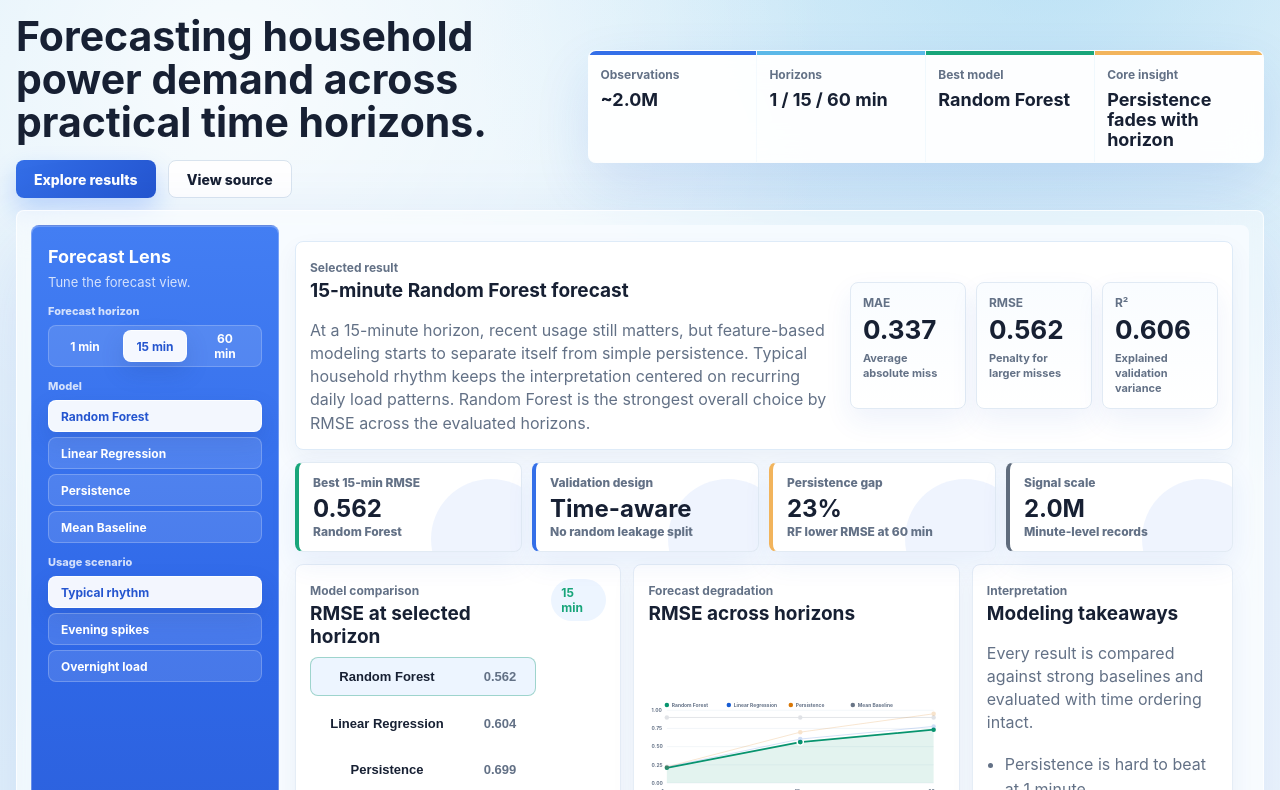
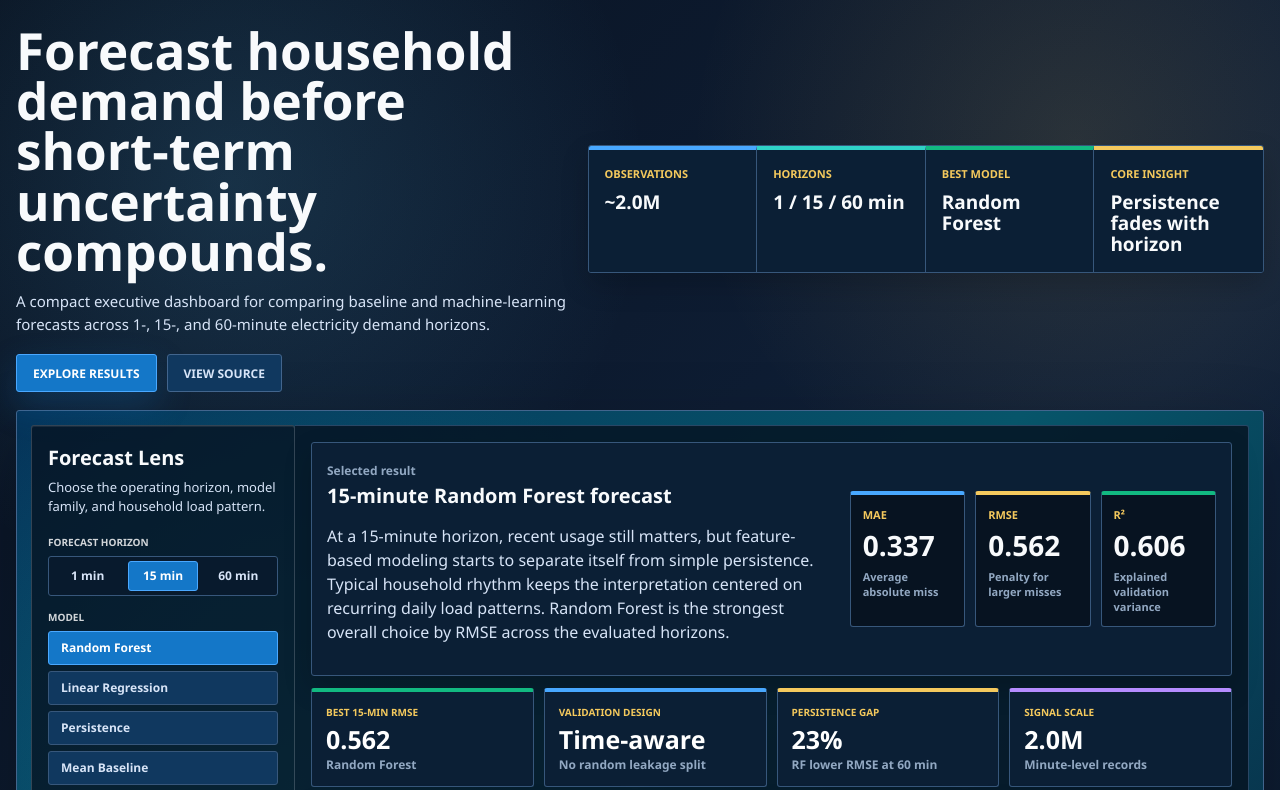
Before and after one commit to JoshuaColePhD/Household_Electric_Consumption_Analysis, a website: page index.html in a window 1280 px wide. Shown: the part 68-858 px from the top of the page. Drawn offline with Linux system fonts and the light colour scheme.

Commit message:
Refresh Vercel dashboard design

```diff
--- a/assets/dashboard.js
+++ b/assets/dashboard.js
@@ -16,10 +16,10 @@ const metrics = [
 const modelOrder = ["random_forest", "linear_regression_scaled", "baseline_persistence", "baseline_mean"];
 const modelNames = Object.fromEntries(metrics.map((metric) => [metric.model, metric.label]));
 const accent = {
-  random_forest: "#07946e",
-  linear_regression_scaled: "#175cd3",
-  baseline_persistence: "#d97706",
-  baseline_mean: "#697586",
+  random_forest: "#12b981",
+  linear_regression_scaled: "#48a8ff",
+  baseline_persistence: "#f4c95d",
+  baseline_mean: "#b58cff",
 };
 
 const state = {
@@ -181,7 +181,7 @@ function renderLineChart() {
     .map((tick) => {
       const yy = y(tick);
       return `
-        <line x1="${padding.left}" y1="${yy}" x2="${width - padding.right}" y2="${yy}" stroke="#e5ebf1" />
+        <line x1="${padding.left}" y1="${yy}" x2="${width - padding.right}" y2="${yy}" stroke="#26415f" />
         <text class="axis-text" x="8" y="${yy + 4}">${tick.toFixed(2)}</text>
       `;
     })
--- a/assets/styles.css
+++ b/assets/styles.css
@@ -1,20 +1,22 @@
 :root {
-  color-scheme: light;
-  --bg: #dfeff8;
-  --surface: #ffffff;
-  --surface-strong: #edf5ff;
-  --ink: #172033;
-  --muted: #637186;
-  --line: #d9e4ef;
-  --blue: #346fe8;
-  --blue-deep: #2455cf;
-  --cyan: #5bb8e8;
-  --green: #18a57a;
-  --warm: #f2b45c;
-  --rose: #e97994;
-  --slate: #5f6c7d;
-  --shadow: 0 22px 55px rgba(36, 85, 207, 0.12);
-  --shadow-soft: 0 12px 28px rgba(36, 85, 207, 0.08);
+  color-scheme: dark;
+  --bg: #071321;
+  --bg-2: #0b1f35;
+  --panel: #0f2944;
+  --panel-2: #10385f;
+  --ink: #f8fafc;
+  --muted: #d7e4f7;
+  --soft: #92a8c2;
+  --line: #37577b;
+  --line-strong: #42658d;
+  --ocean: #48a8ff;
+  --cyan: #2fd2c6;
+  --gold: #f4c95d;
+  --ember: #f1774d;
+  --pine: #12b981;
+  --plum: #b58cff;
+  --shadow: 0 26px 70px rgba(0, 0, 0, 0.28);
+  --shadow-soft: 0 12px 28px rgba(0, 0, 0, 0.18);
 }
 
 * {
@@ -26,18 +28,25 @@ html {
 }
 
 body {
+  min-height: 100vh;
   margin: 0;
+  overflow-x: hidden;
   background:
-    radial-gradient(circle at 18% 8%, rgba(255, 255, 255, 0.78), transparent 30%),
-    radial-gradient(circle at 82% 0%, rgba(91, 184, 232, 0.32), transparent 28%),
-    linear-gradient(135deg, #d8edf9 0%, #eef7fc 46%, #f8fbff 100%);
+    radial-gradient(circle at 18% 12%, rgba(91, 192, 235, 0.16), transparent 26rem),
+    radial-gradient(circle at 84% 10%, rgba(244, 201, 93, 0.12), transparent 24rem),
+    linear-gradient(135deg, #08111f 0%, #10213a 48%, #07101d 100%);
   color: var(--ink);
-  font-family: Inter, ui-sans-serif, system-ui, -apple-system, BlinkMacSystemFont, "Segoe UI", sans-serif;
+  font-family: "IBM Plex Sans", "Avenir Next", "Segoe UI", Inter, ui-sans-serif, system-ui, sans-serif;
 }
 
 a {
   color: inherit;
   text-decoration: none;
+}
+
+button,
+select {
+  font: inherit;
 }
 
 .topbar {
@@ -49,8 +58,8 @@ a {
   justify-content: space-between;
   gap: 24px;
   padding: 12px clamp(18px, 4vw, 56px);
-  background: rgba(246, 251, 255, 0.76);
-  border-bottom: 1px solid rgba(255, 255, 255, 0.68);
+  border-bottom: 1px solid rgba(66, 101, 141, 0.72);
+  background: rgba(7, 19, 33, 0.82);
   backdrop-filter: blur(18px);
 }
 
@@ -58,15 +67,18 @@ a {
   display: flex;
   align-items: center;
   gap: 12px;
+  min-width: 0;
 }
 
 .brand-mark {
   display: grid;
   width: 40px;
   height: 40px;
+  flex: 0 0 auto;
   place-items: center;
-  border-radius: 8px;
-  background: linear-gradient(135deg, var(--blue), var(--blue-deep));
+  border: 1px solid rgba(72, 168, 255, 0.58);
+  border-radius: 3px;
+  background: linear-gradient(135deg, #1477c8, #0f2944);
   color: #fff;
   font-size: 13px;
   font-weight: 800;
@@ -77,12 +89,16 @@ a {
   display: block;
 }
 
+.brand strong {
+  font-size: 15px;
+  letter-spacing: 0;
+}
+
 .brand small,
 .nav-links a,
 .section-label,
-.soft-tag,
-label {
-  color: var(--muted);
+.soft-tag {
+  color: var(--soft);
   font-size: 12px;
   font-weight: 700;
   letter-spacing: 0;
@@ -91,21 +107,24 @@ label {
 .nav-links {
   display: flex;
   align-items: center;
-  gap: 18px;
+  gap: 8px;
 }
 
 .nav-links a {
-  border-radius: 8px;
+  border: 1px solid transparent;
+  border-radius: 3px;
   padding: 8px 10px;
+  text-transform: uppercase;
 }
 
 .nav-links a:hover {
-  background: #fff;
-  color: var(--blue-deep);
+  border-color: var(--line-strong);
+  background: #10385f;
+  color: var(--ink);
 }
 
 main {
-  width: min(1320px, calc(100% - 32px));
+  width: min(1360px, calc(100% - 32px));
   margin: 0 auto;
 }
 
@@ -114,31 +133,33 @@ main {
   grid-template-columns: minmax(0, 0.9fr) minmax(520px, 1.1fr);
   gap: 18px;
   align-items: center;
-  min-height: 170px;
-  padding: 18px 0 10px;
+  min-height: 248px;
+  padding: 28px 0 18px;
 }
 
 .hero h1 {
-  max-width: 620px;
+  max-width: 700px;
   margin: 0;
-  font-size: clamp(30px, 3.2vw, 44px);
-  line-height: 1.05;
+  color: var(--ink);
+  font-size: clamp(34px, 4vw, 58px);
+  font-weight: 700;
+  line-height: 0.98;
   letter-spacing: 0;
 }
 
 .hero p {
-  max-width: 560px;
-  margin: 10px 0 0;
+  max-width: 620px;
+  margin: 14px 0 0;
   color: var(--muted);
   font-size: 15px;
-  line-height: 1.45;
+  line-height: 1.55;
 }
 
 .hero-actions {
   display: flex;
   flex-wrap: wrap;
-  gap: 12px;
-  margin-top: 16px;
+  gap: 10px;
+  margin-top: 18px;
 }
 
 .button {
@@ -146,210 +167,170 @@ main {
   min-height: 38px;
   align-items: center;
   justify-content: center;
-  border-radius: 8px;
-  padding: 0 18px;
-  font-size: 14px;
+  border-radius: 3px;
+  padding: 0 16px;
+  border: 1px solid var(--line-strong);
+  font-size: 12px;
   font-weight: 800;
+  text-transform: uppercase;
 }
 
 .button.primary {
-  background: linear-gradient(135deg, var(--blue), var(--blue-deep));
+  border-color: #4aa8ff;
+  background: #1477c8;
   color: #fff;
-  box-shadow: 0 12px 26px rgba(20, 99, 255, 0.22);
+  box-shadow: 0 14px 34px rgba(20, 119, 200, 0.25);
 }
 
 .button.secondary {
-  border: 1px solid var(--line);
-  background: #fff;
+  background: #10385f;
+  color: var(--muted);
 }
 
 .hero-panel,
 .panel,
 .control-rail {
-  border: 1px solid rgba(255, 255, 255, 0.74);
-  border-radius: 8px;
-  background: var(--surface);
-  box-shadow: var(--shadow);
-}
-
-.panel,
-.control-rail,
-.hero-panel {
-  transition: transform 180ms ease, box-shadow 180ms ease, border-color 180ms ease;
-}
-
-.hero-panel .stat:nth-child(1) {
-  border-top: 4px solid var(--blue);
-}
-
-.hero-panel .stat:nth-child(2) {
-  border-top: 4px solid var(--cyan);
-}
-
-.hero-panel .stat:nth-child(3) {
-  border-top: 4px solid var(--green);
-}
-
-.hero-panel .stat:nth-child(4) {
-  border-top: 4px solid var(--warm);
-}
-
-.panel:hover,
-.control-rail:hover,
-.hero-panel:hover {
-  border-color: rgba(255, 255, 255, 0.94);
-  box-shadow: 0 26px 62px rgba(36, 85, 207, 0.14);
+  border: 1px solid var(--line);
+  border-radius: 3px;
+  background: var(--bg-2);
+  box-shadow: var(--shadow-soft);
 }
 
 .hero-panel {
   display: grid;
   grid-template-columns: repeat(4, minmax(0, 1fr));
-  gap: 1px;
   overflow: hidden;
-  background: rgba(255, 255, 255, 0.72);
-  backdrop-filter: blur(16px);
+  background: #0b1f35;
 }
 
 .stat {
-  min-height: 82px;
-  padding: 12px;
-  background: rgba(255, 255, 255, 0.84);
+  min-height: 108px;
+  padding: 16px;
+  border-top: 4px solid var(--ocean);
+  border-right: 1px solid var(--line);
+  background: #0b1f35;
 }
 
-.stat:hover {
-  background: #fbfdff;
+.stat:nth-child(2) {
+  border-top-color: var(--cyan);
+}
+
+.stat:nth-child(3) {
+  border-top-color: var(--pine);
+}
+
+.stat:nth-child(4) {
+  border-top-color: var(--gold);
+  border-right: 0;
 }
 
 .stat span,
 .metric-row span {
   display: block;
-  color: var(--muted);
-  font-size: 12px;
-  font-weight: 700;
+  color: var(--gold);
+  font-size: 11px;
+  font-weight: 800;
+  text-transform: uppercase;
 }
 
 .stat strong {
   display: block;
-  margin-top: 8px;
-  font-size: 18px;
-  line-height: 1.1;
+  margin-top: 11px;
+  color: var(--ink);
+  font-size: 19px;
+  line-height: 1.12;
 }
 
 .dashboard-shell {
   display: grid;
-  grid-template-columns: 248px minmax(0, 1fr);
+  grid-template-columns: 264px minmax(0, 1fr);
   gap: 0;
+  margin: 0 0 20px;
   padding: 14px;
-  margin: 2px 0 20px;
-  border: 1px solid rgba(255, 255, 255, 0.72);
-  border-radius: 8px;
-  background: rgba(255, 255, 255, 0.42);
-  box-shadow: 0 34px 90px rgba(36, 85, 207, 0.15);
-  backdrop-filter: blur(20px);
+  border: 1px solid var(--line-strong);
+  border-radius: 3px;
+  background:
+    radial-gradient(circle at 22% 44%, rgba(23, 146, 161, 0.35), transparent 28rem),
+    linear-gradient(135deg, #05345a 0%, #07556a 48%, #08203b 100%);
+  box-shadow: var(--shadow);
 }
 
 .control-rail {
-  position: relative;
   align-self: stretch;
-  min-height: 0;
   padding: 16px;
-  border-color: rgba(255, 255, 255, 0.28);
-  background: linear-gradient(180deg, #437ef3 0%, #2f68e8 52%, #2a5bd4 100%);
-  box-shadow: inset 0 1px 0 rgba(255, 255, 255, 0.22);
-  color: #fff;
+  border-color: rgba(255, 255, 255, 0.18);
+  background: rgba(7, 19, 33, 0.78);
+  box-shadow: inset 0 1px 0 rgba(255, 255, 255, 0.08);
 }
 
 .control-rail h2,
 .panel h2,
 .methodology h2 {
   margin: 4px 0 0;
-  font-size: 19px;
-  line-height: 1.2;
+  font-size: 20px;
+  line-height: 1.18;
 }
 
-.control-rail h2 {
-  font-size: 18px;
-}
-
+.control-rail p,
 .panel p,
 .methodology p {
   color: var(--muted);
-  line-height: 1.45;
-  margin-bottom: 0;
-}
-
-.control-rail p,
-.control-rail .control-label {
-  color: rgba(255, 255, 255, 0.78);
+  line-height: 1.5;
 }
 
 .control-rail p {
-  margin-top: 6px;
+  margin: 8px 0 18px;
   font-size: 13px;
-  line-height: 1.35;
-}
-
-label {
-  display: block;
-  margin: 20px 0 8px;
-  color: var(--ink);
 }
 
 .control-group {
-  margin-top: 12px;
+  margin-top: 14px;
 }
 
 .control-label {
   display: block;
   margin-bottom: 7px;
-  font-size: 11px;
+  color: rgba(255, 255, 255, 0.82);
+  font-size: 10px;
   font-weight: 800;
+  text-transform: uppercase;
 }
 
 .segmented,
 .model-buttons,
 .scenario-buttons {
   display: grid;
-  gap: 5px;
+  gap: 6px;
 }
 
 .segmented {
   grid-template-columns: repeat(3, minmax(0, 1fr));
-  gap: 6px;
-  border: 1px solid rgba(255, 255, 255, 0.2);
-  border-radius: 8px;
-  background: rgba(255, 255, 255, 0.12);
+  border: 1px solid var(--line);
+  border-radius: 3px;
+  background: #081a2d;
   padding: 4px;
 }
 
 .segmented button,
 .model-buttons button,
-.scenario-buttons button,
-select {
+.scenario-buttons button {
   width: 100%;
-  min-height: 32px;
-  border: 1px solid rgba(255, 255, 255, 0.22);
-  border-radius: 8px;
-  background: rgba(255, 255, 255, 0.12);
-  color: #fff;
-  font: inherit;
+  min-height: 34px;
+  cursor: pointer;
+  border: 1px solid var(--line);
+  border-radius: 3px;
+  background: #10385f;
+  color: var(--muted);
   font-size: 12px;
-  font-weight: 700;
+  font-weight: 750;
   padding: 0 12px;
-}
-
-.segmented button,
-.model-buttons button,
-.scenario-buttons button {
-  cursor: pointer;
-  transition: background 160ms ease, border-color 160ms ease, color 160ms ease, transform 160ms ease;
+  transition: background 160ms ease, border-color 160ms ease, color 160ms ease;
 }
 
 .segmented button {
   min-height: 30px;
   border-color: transparent;
   background: transparent;
-  font-size: 12px;
 }
 
 .model-buttons button,
@@ -360,43 +341,40 @@ select {
 .segmented button.active,
 .model-buttons button.active,
 .scenario-buttons button.active {
-  border-color: rgba(255, 255, 255, 0.9);
-  background: rgba(255, 255, 255, 0.94);
-  color: var(--blue-deep);
-  box-shadow: 0 10px 22px rgba(31, 65, 150, 0.18);
+  border-color: #4aa8ff;
+  background: #1477c8;
+  color: #fff;
 }
 
 .model-buttons button:hover,
 .scenario-buttons button:hover,
 .segmented button:hover {
-  border-color: rgba(255, 255, 255, 0.72);
-  background: rgba(255, 255, 255, 0.2);
-  transform: translateY(-1px);
+  border-color: #7bbdff;
+  color: #fff;
 }
 
 .dashboard-grid {
   display: grid;
-  grid-template-columns: minmax(0, 1fr) minmax(0, 1fr) minmax(260px, 0.8fr);
+  grid-template-columns: minmax(0, 1fr) minmax(0, 1fr) minmax(260px, 0.82fr);
   gap: 12px;
   padding: 16px;
-  border-radius: 0 8px 8px 0;
-  background: rgba(247, 251, 255, 0.94);
+  border: 1px solid rgba(55, 87, 123, 0.72);
+  border-left: 0;
+  border-radius: 0 3px 3px 0;
+  background: rgba(7, 19, 33, 0.82);
 }
 
 .panel {
-  padding: 14px;
-  border-color: #e5edf6;
-  box-shadow: 0 10px 24px rgba(33, 68, 130, 0.06);
+  min-width: 0;
+  padding: 15px;
 }
 
 .summary-panel {
   grid-column: 1 / -1;
   display: grid;
-  grid-template-columns: minmax(0, 1fr) minmax(320px, 0.7fr);
+  grid-template-columns: minmax(0, 1fr) minmax(320px, 0.72fr);
   gap: 14px;
   align-items: center;
-  background: #fff;
-  border-color: #deebf8;
 }
 
 .metric-row {
@@ -406,23 +384,32 @@ select {
 }
 
 .metric-row div {
-  border: 1px solid #e1eaf4;
-  border-radius: 8px;
-  background: linear-gradient(180deg, #f9fcff, #ffffff);
+  min-width: 0;
+  border: 1px solid var(--line);
+  border-top: 4px solid var(--ocean);
+  border-radius: 3px;
+  background: #071321;
   padding: 12px;
-  box-shadow: var(--shadow-soft);
+}
+
+.metric-row div:nth-child(2) {
+  border-top-color: var(--gold);
+}
+
+.metric-row div:nth-child(3) {
+  border-top-color: var(--pine);
 }
 
 .metric-row strong {
   display: block;
   margin-top: 4px;
-  font-size: 26px;
+  font-size: 28px;
 }
 
 .metric-row small {
   display: block;
   margin-top: 6px;
-  color: var(--muted);
+  color: var(--soft);
   font-size: 11px;
   font-weight: 700;
   line-height: 1.35;
@@ -436,59 +423,49 @@ select {
 }
 
 .kpi-card {
-  position: relative;
-  overflow: hidden;
-  min-height: 78px;
-  border: 1px solid #e2ebf4;
-  border-radius: 8px;
-  padding: 12px 12px 12px 14px;
-  color: var(--ink);
-  box-shadow: var(--shadow-soft);
-  background: #fff;
-}
-
-.kpi-card::after {
-  content: "";
-  position: absolute;
-  inset: auto -30px -48px auto;
-  width: 120px;
-  height: 120px;
-  border-radius: 50%;
-  background: rgba(52, 111, 232, 0.08);
+  min-height: 90px;
+  border: 1px solid var(--line);
+  border-top: 4px solid var(--ocean);
+  border-radius: 3px;
+  padding: 13px 14px;
+  background: #0b1f35;
 }
 
 .kpi-card.green {
-  border-left: 4px solid var(--green);
+  border-top-color: var(--pine);
 }
 
 .kpi-card.blue {
-  border-left: 4px solid var(--blue);
+  border-top-color: var(--ocean);
 }
 
 .kpi-card.amber {
-  border-left: 4px solid var(--warm);
+  border-top-color: var(--gold);
 }
 
 .kpi-card.slate {
-  border-left: 4px solid var(--slate);
+  border-top-color: var(--plum);
 }
 
 .kpi-card span,
 .kpi-card small {
   display: block;
-  position: relative;
-  z-index: 1;
-  color: var(--muted);
+  color: var(--soft);
   font-size: 12px;
   font-weight: 800;
 }
 
+.kpi-card span {
+  color: var(--gold);
+  font-size: 10px;
+  text-transform: uppercase;
+}
+
 .kpi-card strong {
   display: block;
-  position: relative;
-  z-index: 1;
-  margin: 7px 0 3px;
-  font-size: 24px;
+  margin: 8px 0 4px;
+  color: #fff;
+  font-size: 25px;
   line-height: 1;
 }
 
@@ -500,9 +477,10 @@ select {
 }
 
 .soft-tag {
-  border-radius: 999px;
-  background: var(--surface-strong);
-  color: var(--green);
+  border: 1px solid var(--line);
+  border-radius: 3px;
+  background: #071321;
+  color: var(--gold);
   padding: 6px 10px;
 }
 
@@ -516,13 +494,14 @@ select {
   grid-template-columns: 136px minmax(0, 1fr) 54px;
   gap: 9px;
   align-items: center;
+  width: 100%;
   margin: 7px 0;
   border: 1px solid transparent;
-  border-radius: 8px;
+  border-radius: 3px;
   padding: 8px;
-  background: rgba(255, 255, 255, 0.66);
+  background: rgba(7, 19, 33, 0.58);
   cursor: pointer;
-  transition: background 160ms ease, border-color 160ms ease, transform 160ms ease;
+  transition: background 160ms ease, border-color 160ms ease;
 }
 
 .bar-label,
@@ -539,27 +518,24 @@ select {
 .bar-track {
   overflow: hidden;
   height: 21px;
-  border-radius: 8px;
-  background: #edf2f6;
+  border-radius: 2px;
+  background: #173454;
 }
 
 .bar-fill {
   height: 100%;
   border-radius: inherit;
-  background: linear-gradient(90deg, var(--blue), var(--cyan));
   transition: width 220ms ease, background 160ms ease;
 }
 
 .bar-row:hover,
 .bar-row.selected {
-  border-color: #cdd9e5;
-  background: #f8fbfd;
-  transform: translateY(-1px);
+  border-color: var(--line-strong);
+  background: #10385f;
 }
 
 .bar-row.selected {
-  border-color: rgba(7, 148, 110, 0.34);
-  background: var(--surface-strong);
+  border-color: rgba(72, 168, 255, 0.72);
 }
 
 .line-svg {
@@ -576,25 +552,18 @@ select {
 
 .chart-note {
   margin: 10px 0 0;
-  color: var(--muted);
+  color: var(--soft);
   font-size: 12px;
   font-weight: 700;
 }
 
-.line-point {
+.line-point,
+.legend-item {
   cursor: pointer;
-  transition: r 140ms ease, opacity 140ms ease;
-}
-
-.line-point:hover,
-.line-point.selected {
-  r: 7;
-  stroke: #fff;
-  stroke-width: 3;
 }
 
 .line-series.dimmed {
-  opacity: 0.2;
+  opacity: 0.22;
 }
 
 .chart-tooltip {
@@ -603,8 +572,8 @@ select {
   gap: 8px;
   margin-top: 0;
   border: 1px solid var(--line);
-  border-radius: 8px;
-  background: #fff;
+  border-radius: 3px;
+  background: #071321;
   padding: 8px 10px;
   color: var(--ink);
   font-size: 12px;
@@ -612,33 +581,15 @@ select {
   box-shadow: var(--shadow-soft);
 }
 
-.chart-panel {
-  background: #fff;
-}
-
-.insight-panel {
-  grid-column: auto;
-  background: #fff;
-  border-color: #e5edf6;
-}
-
-.insight-panel ul {
-  margin-top: 12px;
-}
-
-.insight-panel li {
-  margin: 8px 0;
-}
-
-.legend-item {
-  cursor: pointer;
-}
-
 .insight-panel ul {
   margin: 18px 0 0;
   padding-left: 18px;
   color: var(--muted);
   line-height: 1.55;
+}
+
+.insight-panel li {
+  margin: 8px 0;
 }
 
 .patterns {
@@ -653,7 +604,7 @@ select {
   width: 100%;
   margin-top: 18px;
   border: 1px solid var(--line);
-  border-radius: 8px;
+  border-radius: 3px;
   background: #fff;
   box-shadow: var(--shadow-soft);
 }
@@ -672,9 +623,22 @@ select {
 .steps div {
   min-height: 150px;
   border: 1px solid var(--line);
-  border-radius: 8px;
-  background: #fff;
+  border-top: 4px solid var(--gold);
+  border-radius: 3px;
+  background: var(--bg-2);
   padding: 20px;
+}
+
+.steps div:nth-child(2) {
+  border-top-color: var(--cyan);
+}
+
+.steps div:nth-child(3) {
+  border-top-color: var(--ocean);
+}
+
+.steps div:nth-child(4) {
+  border-top-color: var(--pine);
 }
 
 .steps strong {
@@ -682,9 +646,10 @@ select {
   width: 34px;
   height: 34px;
   place-items: center;
-  border-radius: 8px;
-  background: var(--ink);
-  color: #fff;
+  border: 1px solid var(--line-strong);
+  border-radius: 3px;
+  background: #071321;
+  color: var(--gold);
 }
 
 .steps span {
@@ -695,43 +660,45 @@ select {
   line-height: 1.45;
 }
 
-@media (max-width: 900px) {
+@media (max-width: 1040px) {
+  .hero,
+  .dashboard-shell,
+  .summary-panel,
+  .patterns,
+  .steps {
+    grid-template-columns: 1fr;
+  }
+
+  .dashboard-grid {
+    grid-template-columns: 1fr;
+    border-left: 1px solid rgba(55, 87, 123, 0.72);
+    border-radius: 0 0 3px 3px;
+  }
+
+  .hero-panel,
+  .kpi-strip {
+    grid-template-columns: repeat(2, minmax(0, 1fr));
+  }
+}
+
+@media (max-width: 680px) {
+  main {
+    width: min(100% - 24px, 1200px);
+  }
+
   .topbar,
   .nav-links {
     align-items: flex-start;
     flex-direction: column;
   }
 
-  .hero,
-  .dashboard-shell,
-  .summary-panel,
-  .patterns,
-  .kpi-strip,
-  .steps {
-    grid-template-columns: 1fr;
+  .hero {
+    min-height: auto;
+    padding-top: 34px;
   }
 
-  .control-rail {
-    position: static;
-  }
-
-  .dashboard-grid {
-    grid-template-columns: 1fr;
-  }
-
-  .kpi-strip {
-    grid-template-columns: repeat(2, minmax(0, 1fr));
-  }
-}
-
-@media (max-width: 560px) {
-  main {
-    width: min(100% - 24px, 1200px);
-  }
-
-  .hero {
-    min-height: auto;
-    padding-top: 48px;
+  .hero h1 {
+    font-size: 36px;
   }
 
   .hero-panel,
@@ -740,6 +707,10 @@ select {
     grid-template-columns: 1fr;
   }
 
+  .stat {
+    border-right: 0;
+  }
+
   .bar-row {
     grid-template-columns: 1fr;
   }
--- a/index.html
+++ b/index.html
@@ -16,7 +16,7 @@
         <span class="brand-mark">HE</span>
         <span>
           <strong>Household Electricity Forecasting</strong>
-          <small>Time-series modeling dashboard</small>
+          <small>Vercel analytics dashboard</small>
         </span>
       </a>
       <nav class="nav-links" aria-label="Project links">
@@ -29,7 +29,11 @@
     <main id="top">
       <section class="hero">
         <div class="hero-copy">
-          <h1>Forecasting household power demand across practical time horizons.</h1>
+          <h1>Forecast household demand before short-term uncertainty compounds.</h1>
+          <p>
+            A compact executive dashboard for comparing baseline and machine-learning forecasts across
+            1-, 15-, and 60-minute electricity demand horizons.
+          </p>
           <div class="hero-actions">
             <a class="button primary" href="#dashboard">Explore results</a>
             <a class="button secondary" href="https://github.com/JoshuaColePhD/Household_Electric_Consumption_Analysis">
@@ -61,7 +65,7 @@
       <section id="dashboard" class="dashboard-shell">
         <aside class="control-rail" aria-label="Dashboard controls">
           <h2>Forecast Lens</h2>
-          <p>Tune the forecast view.</p>
+          <p>Choose the operating horizon, model family, and household load pattern.</p>
 
           <div class="control-group">
             <span class="control-label">Forecast horizon</span>
@@ -168,7 +172,7 @@
             <span class="section-label">Interpretation</span>
             <h2>Modeling takeaways</h2>
             <p>
-              Every result is compared against strong baselines and evaluated with time ordering intact.
+              Each result is benchmarked against simple baselines and validated with the time order intact.
             </p>
             <ul>
               <li>Persistence is hard to beat at 1 minute.</li>
@@ -194,7 +198,7 @@
 
       <section id="methodology" class="methodology">
         <span class="section-label">Methodology</span>
-        <h2>From raw data to deployable analytics</h2>
+        <h2>From raw power readings to deployable analytics</h2>
         <div class="steps">
           <div><strong>1</strong><span>Clean and validate UCI minute-level measurements</span></div>
           <div><strong>2</strong><span>Engineer lag, rolling, calendar, and outlier features</span></div>
```
Also changed, not shown: README.md.
